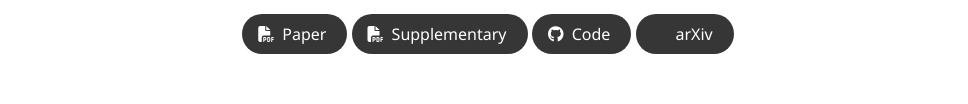
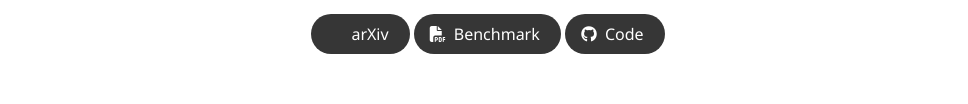
Before and after one commit to dochaystack/dochaystack.github.io, a plain HTML site: page index.html in a window 1280 px wide. Shown: the part 453-557 px from the top of the page, without its empty margins (152-1120 px from the left). Drawn offline with nearby package versions, Linux system fonts and the light colour scheme; some icons are missing; a web font is replaced by a local one.

Commit message:
Update index.html

```diff
--- a/index.html
+++ b/index.html
@@ -86,29 +86,29 @@
               <div class="publication-links">
                    <!-- Arxiv PDF link -->
                 <span class="link-block">
-                  <a href="https://arxiv.org/pdf/<ARXIV PAPER ID>.pdf" target="_blank"
+                  <a href="https://arxiv.org/pdf/2411.16740" target="_blank"
                   class="external-link button is-normal is-rounded is-dark">
                   <span class="icon">
-                    <i class="fas fa-file-pdf"></i>
+                    <i class="ai ai-arxiv"></i>
                   </span>
-                  <span>Paper</span>
+                  <span>arXiv</span>
                 </a>
               </span>
 
               <!-- Supplementary PDF link -->
               <span class="link-block">
-                <a href="static/pdfs/supplementary_material.pdf" target="_blank"
+                <a href="https://huggingface.co/datasets/DanielXu0208/Document_Haystacks" target="_blank"
                 class="external-link button is-normal is-rounded is-dark">
                 <span class="icon">
                   <i class="fas fa-file-pdf"></i>
                 </span>
-                <span>Supplementary</span>
+                <span>Benchmark</span>
               </a>
             </span>
 
             <!-- Github link -->
             <span class="link-block">
-              <a href="https://github.com/YOUR REPO HERE" target="_blank"
+              <a href="https://github.com/Vision-CAIR/dochaystacks" target="_blank"
               class="external-link button is-normal is-rounded is-dark">
               <span class="icon">
                 <i class="fab fa-github"></i>
@@ -117,16 +117,6 @@
             </a>
           </span>
 
-          <!-- ArXiv abstract Link -->
-          <span class="link-block">
-            <a href="https://arxiv.org/abs/<ARXIV PAPER ID>" target="_blank"
-            class="external-link button is-normal is-rounded is-dark">
-            <span class="icon">
-              <i class="ai ai-arxiv"></i>
-            </span>
-            <span>arXiv</span>
-          </a>
-        </span>
       </div>
     </div>
   </div>
```
